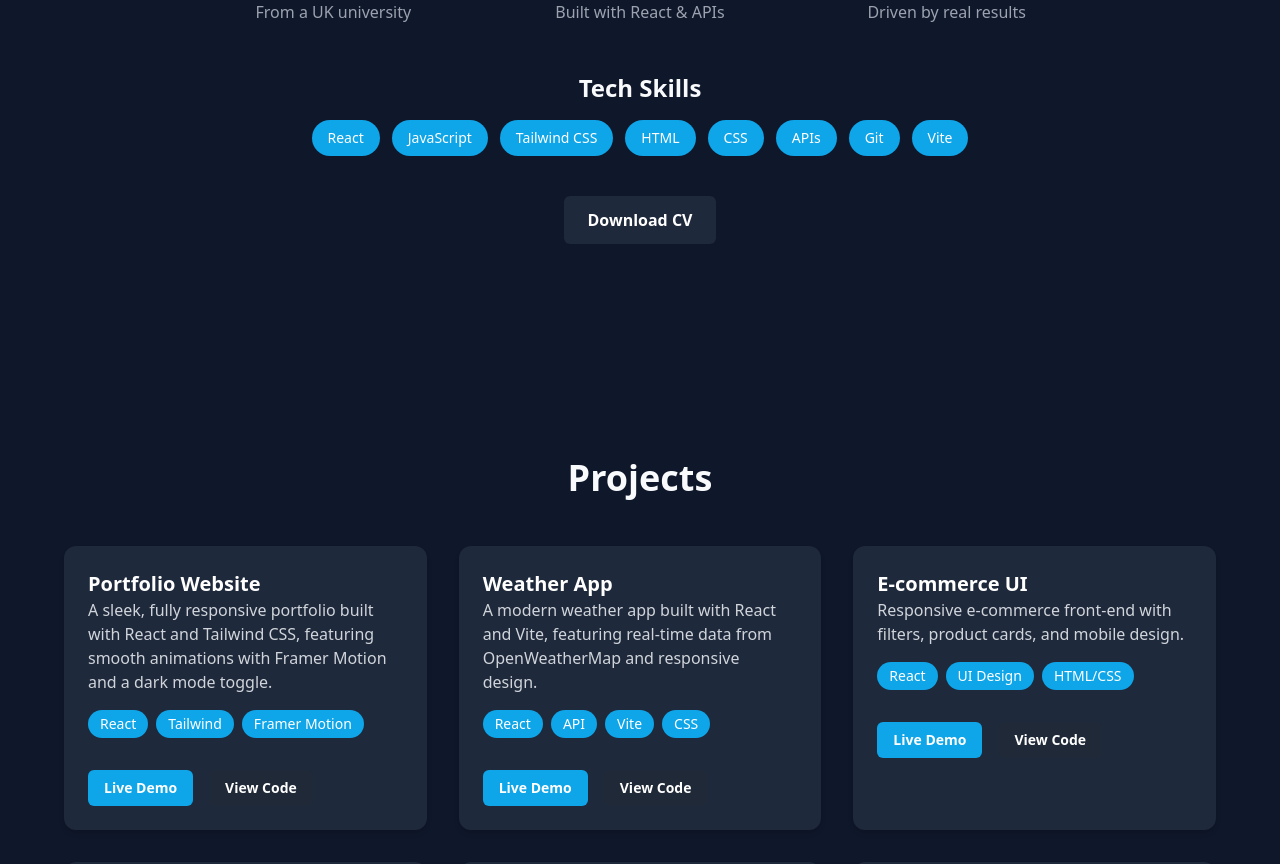
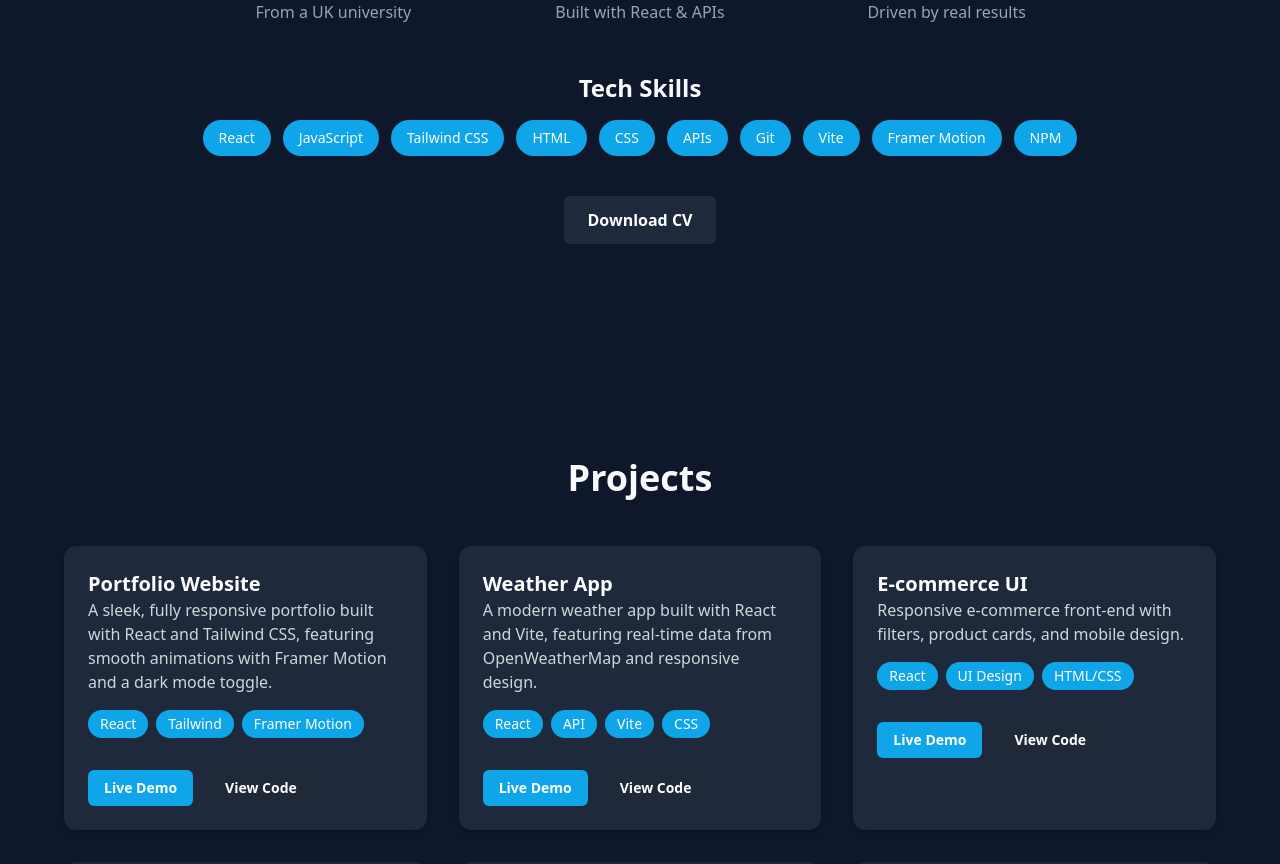
Before and after one commit to abduzar-coding/portfolio, a React (Vite) app: page / in a window 1280 px wide. Shown: the part 1186-2050 px from the top of the page. Built offline with nearby package versions, Linux system fonts and the light colour scheme.

Commit message:
♻️ Revert skill carousel to static layout, remove TypeScript and Next.js

```diff
--- a/src/components/AboutSection.jsx
+++ b/src/components/AboutSection.jsx
@@ -1,4 +1,7 @@
 import { motion } from "framer-motion";
+import { Swiper, SwiperSlide } from "swiper/react";
+import { Autoplay } from "swiper/modules";
+import "swiper/css";
 
 export default function AboutSection() {
   return (
@@ -55,7 +58,10 @@ export default function AboutSection() {
         >
         <h3 className="text-2xl font-bold mb-4">Tech Skills</h3>
         <div className="flex flex-wrap justify-center gap-3 mb-10">
-            {["React", "JavaScript", "Tailwind CSS", "HTML", "CSS", "APIs", "Git", "Vite"].map((skill, i) => (
+            {[
+            "React", "JavaScript", "Tailwind CSS", "HTML",
+            "CSS", "APIs", "Git", "Vite", "Framer Motion", "NPM"
+            ].map((skill, i) => (
             <span
                 key={i}
                 className="bg-primary text-white px-4 py-2 rounded-full text-sm font-medium"
@@ -65,6 +71,8 @@ export default function AboutSection() {
             ))}
         </div>
         </motion.div>
+
+
 
         {/* CV Button */}
         <motion.div
```
Lines whose indentation alone changed are shown as unchanged.
